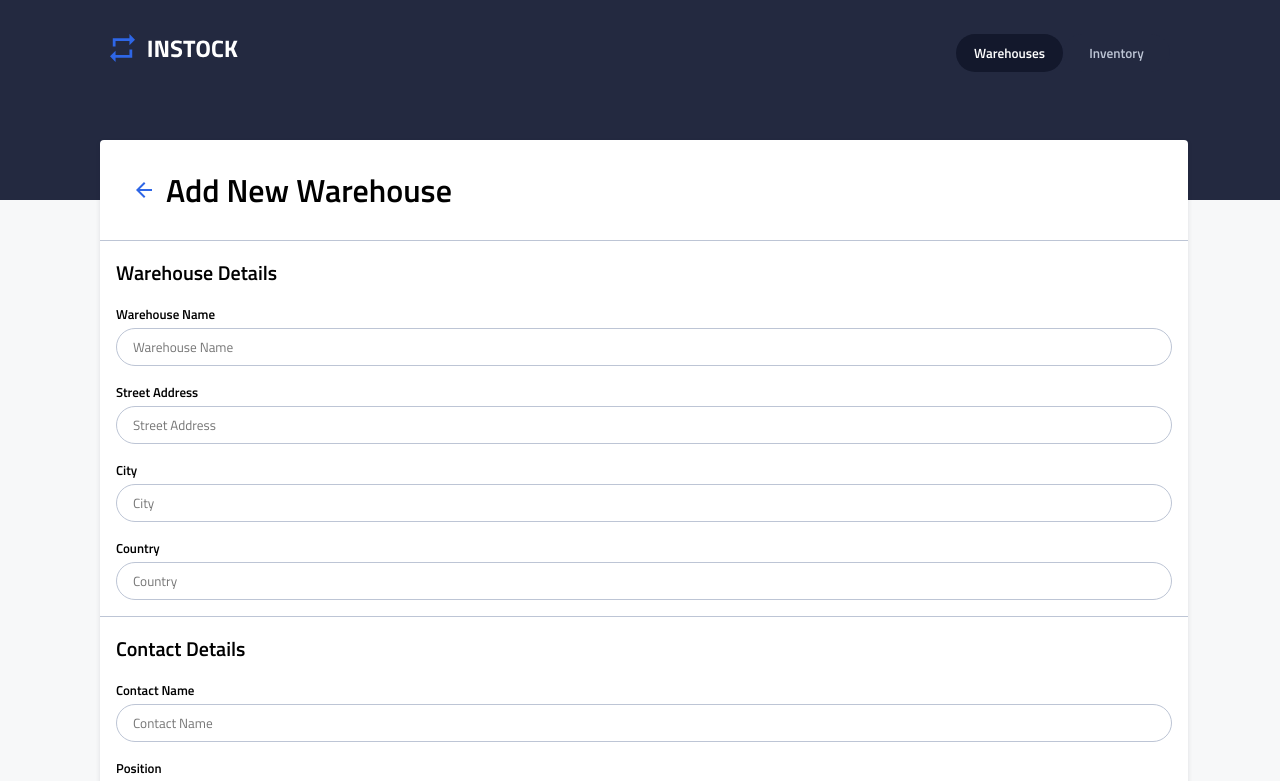
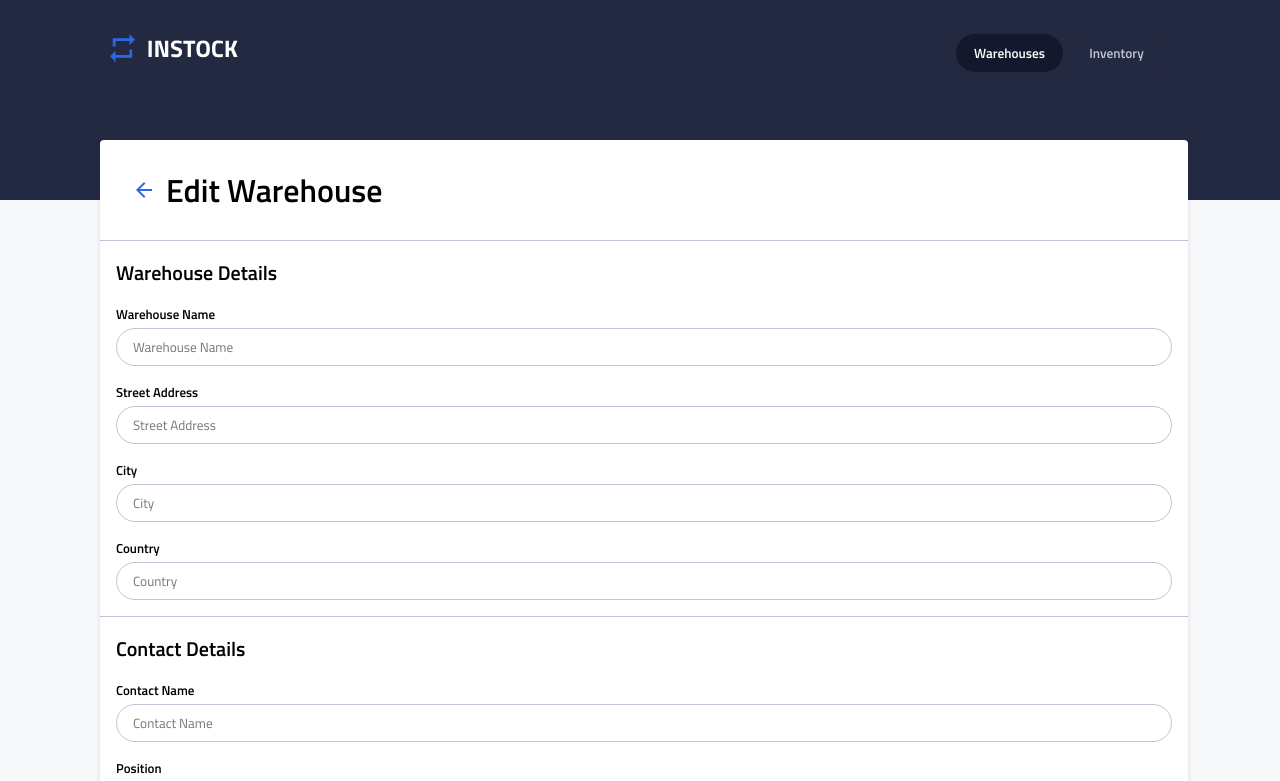
Before and after one commit to ShirinSadeghii/instock-frontend, a React (Create React App) app: page /details/edit in a window 1280 px wide. Shown: the top 781 px of the page. Built offline with nearby package versions, Linux system fonts and the light colour scheme.

Commit message:
edit editwarehouse page

```diff
--- a/src/components/EditWarehouse/EditWarehouse.jsx
+++ b/src/components/EditWarehouse/EditWarehouse.jsx
@@ -8,7 +8,7 @@ function EditWarehouse() {
       <div className="warehouse__header">
         <div className="warehouse__container">
           <img src={bArrow} alt="arrow back icon"></img>
-          <h1 className="warehouse__title">Add New Warehouse</h1>
+          <h1 className="warehouse__title">Edit Warehouse</h1>
         </div>
       </div>
       <div className="warehouse-detail">
```
